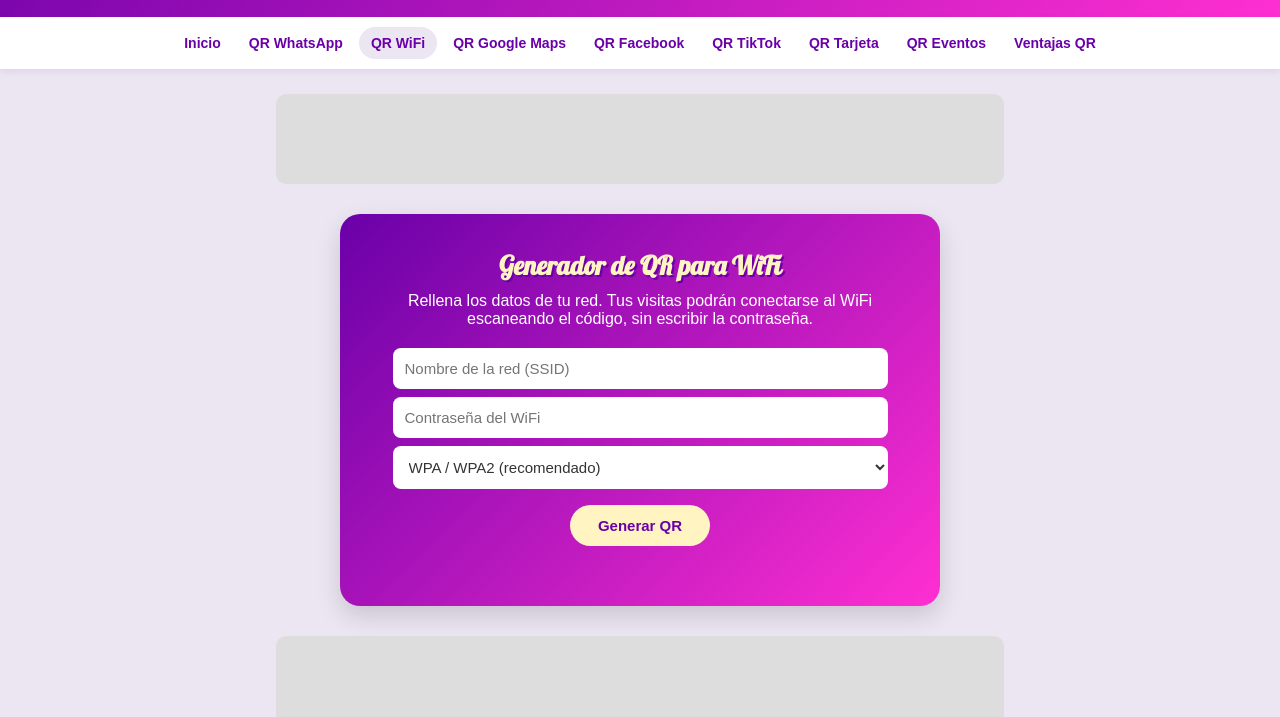
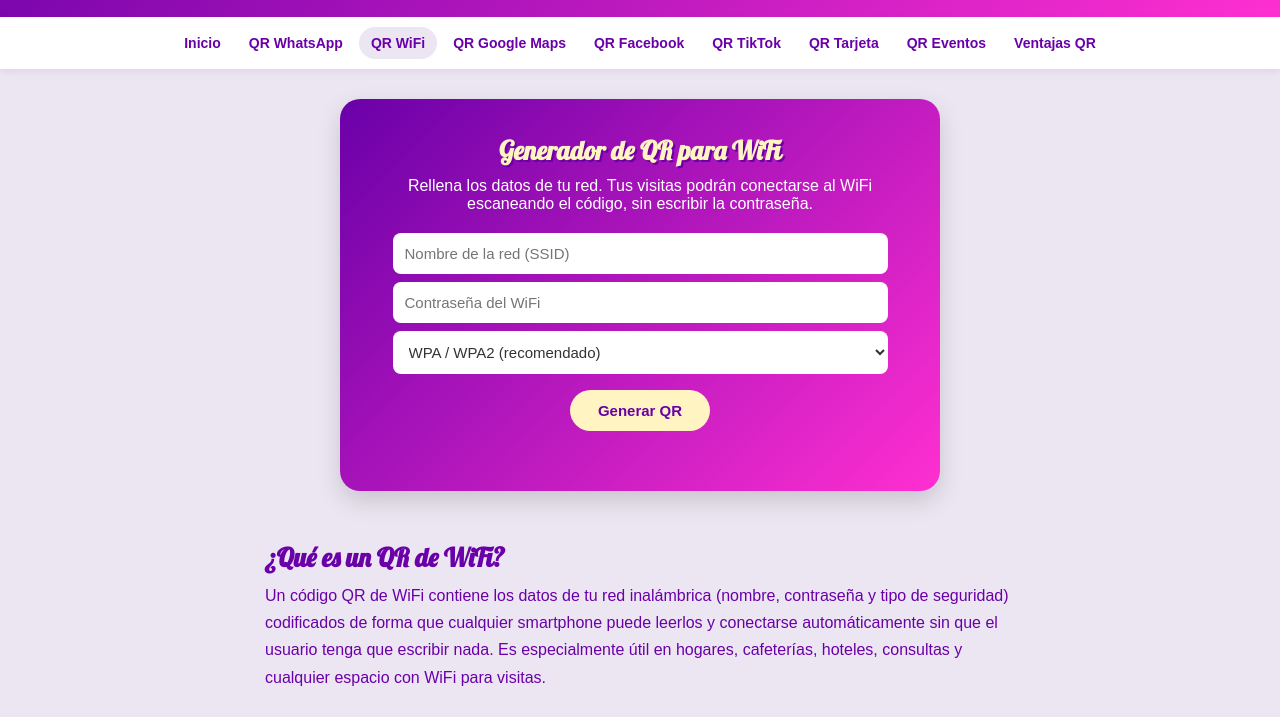
Before and after one commit to ereciopersonal-prog/QR, a plain HTML site: page qr-wifi.html in a window 1280 px wide. Shown: the part 183-900 px from the top of the page. Drawn offline with Linux system fonts and the light colour scheme.

Commit message:
Update qr-wifi.html

```diff
--- a/qr-wifi.html
+++ b/qr-wifi.html
@@ -15,8 +15,11 @@
 <link rel="icon" href="LogoQ.png">
 <script src="https://cdnjs.cloudflare.com/ajax/libs/qrcodejs/1.0.0/qrcode.min.js"></script>
 <link href="https://fonts.googleapis.com/css2?family=Lobster&display=swap" rel="stylesheet">
+<!-- Google Analytics -->
 <script async src="https://www.googletagmanager.com/gtag/js?id=G-Z3CQH3G1CM"></script>
 <script>window.dataLayer=window.dataLayer||[];function gtag(){dataLayer.push(arguments);}gtag('js',new Date());gtag('config','G-Z3CQH3G1CM');</script>
+<!-- Monetag -->
+<script src="https://quge5.com/88/tag.min.js" data-zone="238845" async data-cfasync="false"></script>
 <style>
 *{box-sizing:border-box;margin:0;padding:0;}
 body{font-family:Arial,sans-serif;background:#ece6f2;color:#6a00a8;}
@@ -32,7 +35,6 @@ nav a:hover,nav a.active{background:#ece6f2;}
 .hamburger.open span:nth-child(2){opacity:0;}
 .hamburger.open span:nth-child(3){transform:translateY(-7px) rotate(-45deg);}
 .nav-menu{display:flex;flex-wrap:wrap;justify-content:center;gap:4px;}
-.ad-box{max-width:728px;margin:25px auto;background:#ddd;display:flex;align-items:center;justify-content:center;border-radius:10px;font-size:13px;color:#888;min-height:90px;padding:10px;}
 .container{background:linear-gradient(135deg,#6a00a8,#ff2fd1);padding:35px 25px;border-radius:20px;max-width:600px;margin:30px auto;box-shadow:0 10px 25px rgba(0,0,0,0.15);color:white;text-align:center;}
 .container h1{font-family:'Lobster',cursive;color:#fff4c2;margin-top:0;font-size:26px;text-shadow:2px 2px 0 #6a00a8;}
 .container p{color:white;margin:10px 0 20px;}
@@ -87,8 +89,6 @@ footer a{color:#fff4c2;text-decoration:none;margin:0 10px;}
   </div>
 </nav>
 
-<div class="ad-box"><!-- Adsense --></div>
-
 <div class="container">
   <h1>Generador de QR para WiFi</h1>
   <p>Rellena los datos de tu red. Tus visitas podrán conectarse al WiFi escaneando el código, sin escribir la contraseña.</p>
@@ -103,8 +103,6 @@ footer a{color:#fff4c2;text-decoration:none;margin:0 10px;}
   <div id="qrcode"></div>
   <button id="downloadBtn" class="btn download-btn" onclick="downloadQR()">⬇ Descargar QR</button>
 </div>
-
-<div class="ad-box"><!-- Adsense --></div>
 
 <section>
   <h2>¿Qué es un QR de WiFi?</h2>
```
